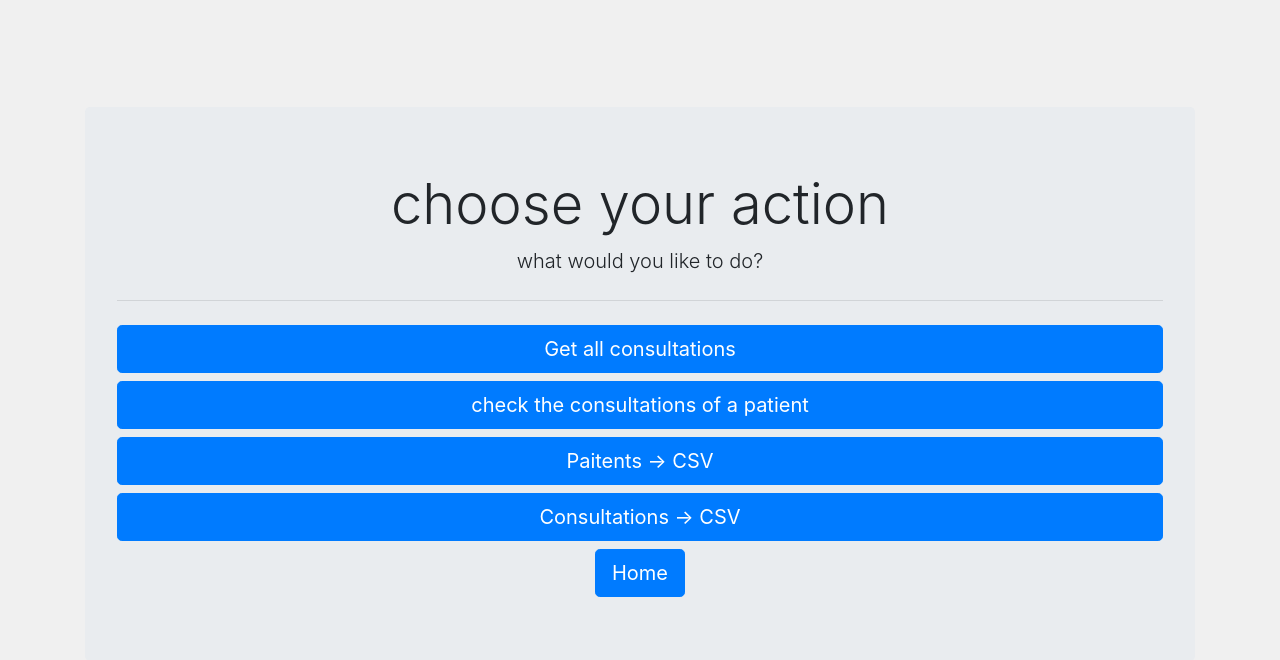
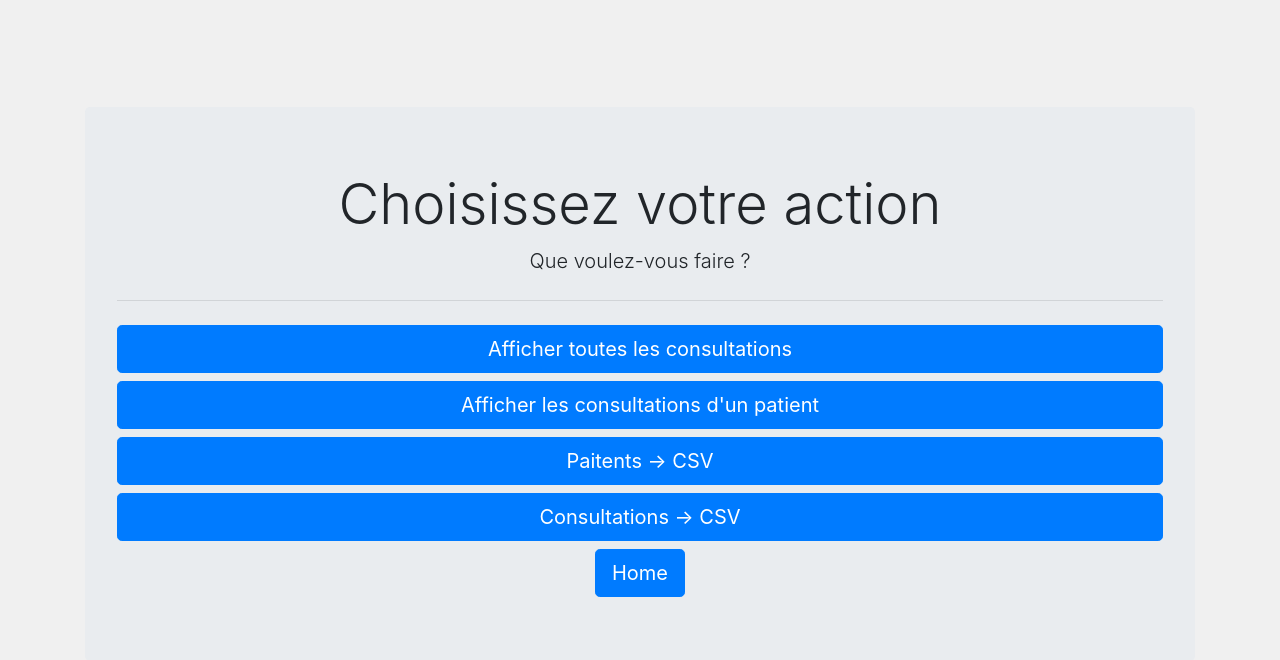
Before and after one commit to XenomShox/semantic-web-project, a Flask app: page /as_doctor in a window 1280 px wide. Shown: the top 660 px of the page. Run offline with Flask 2, Linux system fonts and the light colour scheme; parts of the project's set-up code (start-up, migrations or seed data) failed here and were passed over; some libraries are stand-ins or nearby versions.

Commit message:
french version

```diff
--- a/quering_onto.py
+++ b/quering_onto.py
@@ -123,7 +123,6 @@ def getPatientData(_patient):  # you give her a patient and it returns it's data
         "familyName": _patient.familyName,
         "gender": _patient.gender,
         "wilaya": _patient.wilaya.wilayaName.split(' ')[-1],
-        # "dayra": _patient.dayra.dayraName,
         "age": _patient.age,
         "symptoms": opToList(_patient.hasSymptom),
         "chronic_diseases": opToList(_patient.hasDisease),
--- a/templates/as_doctor.html
+++ b/templates/as_doctor.html
@@ -12,10 +12,10 @@
 >
     <div class="jumbotron text-center w-100">
         <h1 class="display-4">
-            choose your action
+            Choisissez votre action
         </h1>
         <p class="lead">
-            what would you like to do?
+            Que voulez-vous faire ?
         </p>
         <hr class="my-4" />
         <div class="row">
@@ -24,13 +24,13 @@
                     class="btn btn-primary btn-lg btn-block"
                     href="/consultations"
                     role="button"
-                    >Get all consultations
+                    >Afficher toutes les consultations
                 </a>
                 <a
                     class="btn btn-primary btn-lg btn-block"
                     href="/patient"
                     role="button"
-                    >check the consultations of a patient
+                    >Afficher les consultations d'un patient
                 </a>
                 <a
                     class="btn btn-primary btn-lg btn-block"
--- a/templates/consultation.html
+++ b/templates/consultation.html
@@ -56,7 +56,7 @@
         <div class="card-footer">
             <form action="/consultations/{{ consultation.id }}" method="POST">
                 <div class="form-group">
-                    <label for="verdict">Verdict do Medecin</label>
+                    <label for="verdict">Verdict du Medecin</label>
                     {% if consultation.output is not none %}
                     <textarea class="form-control" id="verdict" rows="6" name="output">{{ consultation.output }}</textarea>
                     {% else %}
--- a/templates/index.html
+++ b/templates/index.html
@@ -16,14 +16,14 @@
 <div class="container">
     <div class="jumbotron text-center">
         <h1 class="display-4">
-            welcome to our humble web app!
+            Bienvenue dans notre app pour la Telemedecine
         </h1>
         <p class="lead">
             L’open data sur les données d’évolution de la maladie du covid-19
         </p>
         <hr class="my-4" />
         <p>
-            choose your side
+            étes vous Un
         </p>
         <a class="btn btn-primary btn-lg" href="/as_doctor" role="button"
             >Medecin</a
```
Also changed, not shown: templates/as_patient.html (+4 -4 lines).
